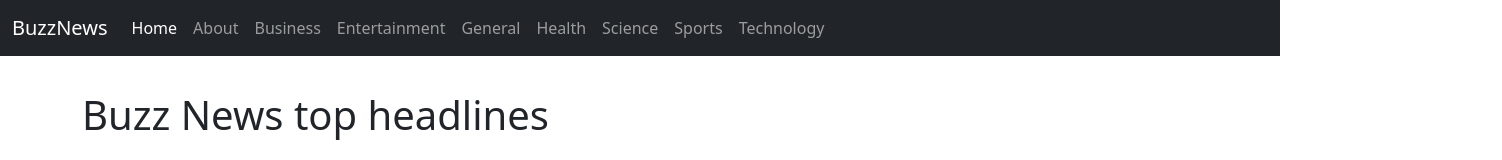
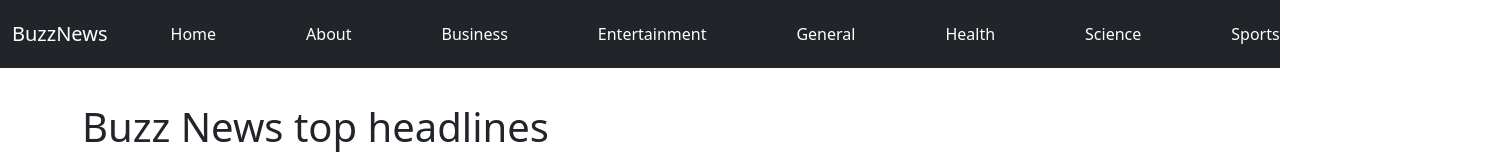
Before and after one commit to ambesh333/BuzzNews, a React (Create React App) app: page / in a window 1280 px wide. Shown: the top 160 px of the page, 1502 px wide, since content can reach past the window. Built offline with nearby package versions, Linux system fonts and the light colour scheme; no server answers.

Commit message:
adding router

```diff
--- a/src/App.js
+++ b/src/App.js
@@ -5,13 +5,40 @@ import React, { Component } from 'react'
 import Navbar from './components/Navbar';
 import News from './components/News';
 
+
+import {
+    BrowserRouter as Router,
+    Routes,
+    Route,
+
+
+  } from "react-router-dom";
+
+
 export default class App extends Component {
 
     render() {
         return (
             <div>
+                <Router>
+
                 <Navbar/>
-                <News pageSize={5} country="in" category="science"/>
+                <Routes >
+
+                <Route exact path="/" element={<News key="general" pageSize={5} country="in" category="general"/>}/>
+                <Route exact path="/business" element={<News key="business" pageSize={5} country="in" category="business"/>} />
+                <Route exact path="/Entertainment" element={<News key="Entertainment" pageSize={5} country="in" category="Entertainment"/>}/>
+                <Route exact path="/General" element={<News key="General" pageSize={5} country="in" category="General"/>}/>
+                <Route exact path="/Health" element={<News key="Health" pageSize={5} country="in" category="Health"/>}/>
+                <Route exact path="/Science" element={<News key="Science" pageSize={5} country="in" category="Science"/>}/>
+                <Route exact path="/Sports" element={<News  key="Sports"pageSize={5} country="in" category="Sports"/> }/>
+                <Route exact path="/Technology" element={<News key="Technology" pageSize={5} country="in" category="Technology"/>}/>
+
+
+
+                 key=""
+                         </Routes>
+                </Router>
             </div>
         )
     }
--- a/src/components/Navbar.js
+++ b/src/components/Navbar.js
@@ -1,5 +1,11 @@
 import React, { Component } from 'react'
-<script src="https://code.jquery.com/jquery-3.2.1.slim.min.js" integrity="sha384-KJ3o2DKtIkvYIK3UENzmM7KCkRr/rE9/Qpg6aAZGJwFDMVNA/GpGFF93hXpG5KkN" crossorigin="anonymous"></script>
+
+import {
+
+  Link,
+
+} from "react-router-dom";
+
 export class Navbar extends Component {
 
 
@@ -8,39 +14,40 @@ export class Navbar extends Component {
             <div>
               <nav className="navbar navbar-expand-lg navbar-dark bg-dark">
   <div className="container-fluid">
-    <a className="navbar-brand" href="#">BuzzNews</a>
+    <Link className="navbar-brand" to="/">BuzzNews</Link>
     <button className="navbar-toggler" type="button" data-bs-toggle="collapse" data-bs-target="#navbarSupportedContent" aria-controls="navbarSupportedContent" aria-expanded="false" aria-label="Toggle navigation">
       <span className="navbar-toggler-icon"></span>
     </button>
     <div className="collapse navbar-collapse" id="navbarSupportedContent">
-      <ul className="navbar-nav me-auto mb-2 mb-lg-0">
-        <li className="nav-item">
-          <a className="nav-link active" aria-current="page" href="/">Home</a>
+      <ul className="navbar-nav me-auto mb-2 mb-lg-0"  style={{ padding:"2px"}}>
+
+        <li className="nav-item" style={{ padding:"12px 45px"}} >
+          <Link className="nav-Link active" aria-current="page" to="/" style={{ textDecoration: 'none' , color: '#FFF'}}>Home</Link>
         </li>
-        <li className="nav-item">
-          <a className="nav-link" href="/About">About</a>
+        <li className="nav-item" style={{ padding:"12px 45px"}}>
+          <Link className="nav-Link" to="/About" style={{ textDecoration: 'none', color: '#FFF'}}>About</Link>
         </li>
 
-        <li className="nav-item">
-          <a className="nav-link" href="/Business">Business</a>
+        <li className="nav-item" style={{ padding:"12px 45px"}}>
+          <Link className="nav-Link" to="/Business" style={{ textDecoration: 'none', color: '#FFF' }} >Business</Link>
         </li>
-        <li className="nav-item">
-          <a className="nav-link" href="/Entertainment">Entertainment</a>
+        <li className="nav-item" style={{ padding:"12px 45px"}}>
+          <Link className="nav-Link" to="/Entertainment" style={{ textDecoration: 'none', color: '#FFF' }} s>Entertainment</Link>
         </li>
-        <li className="nav-item">
-          <a className="nav-link" href="/General">General</a>
+        <li className="nav-item" style={{ padding:"12px 45px"}}>
+          <Link className="nav-Link" to="/General" style={{ textDecoration: 'none' , color: '#FFF'}} >General</Link>
         </li>
-        <li className="nav-item">
-          <a className="nav-link" href="/Health">Health</a>
+        <li className="nav-item" style={{ padding:"12px 45px"}}>
+          <Link className="nav-Link" to="/Health" style={{ textDecoration: 'none', color: '#FFF' }} >Health</Link>
         </li>
-        <li className="nav-item">
-          <a className="nav-link" href="/Science">Science</a>
+        <li className="nav-item" style={{ padding:"12px 45px"}}>
+          <Link className="nav-Link" to="/Science" style={{ textDecoration: 'none', color: '#FFF' }} >Science</Link>
         </li>
-        <li className="nav-item">
-          <a className="nav-link" href="/Sports">Sports</a>
+        <li className="nav-item" style={{ padding:"12px 45px"}}>
+          <Link className="nav-Link" to="/Sports" style={{ textDecoration: 'none', color: '#FFF' }} >Sports</Link>
         </li>
-        <li className="nav-item">
-          <a className="nav-link" href="/Technology">Technology</a>
+        <li className="nav-item" style={{ padding:"12px  45px"}}>
+          <Link className="nav-Link" to="/Technology" style={{ textDecoration: 'none', color: '#FFF' }} >Technology</Link>
         </li>
 
 
```
